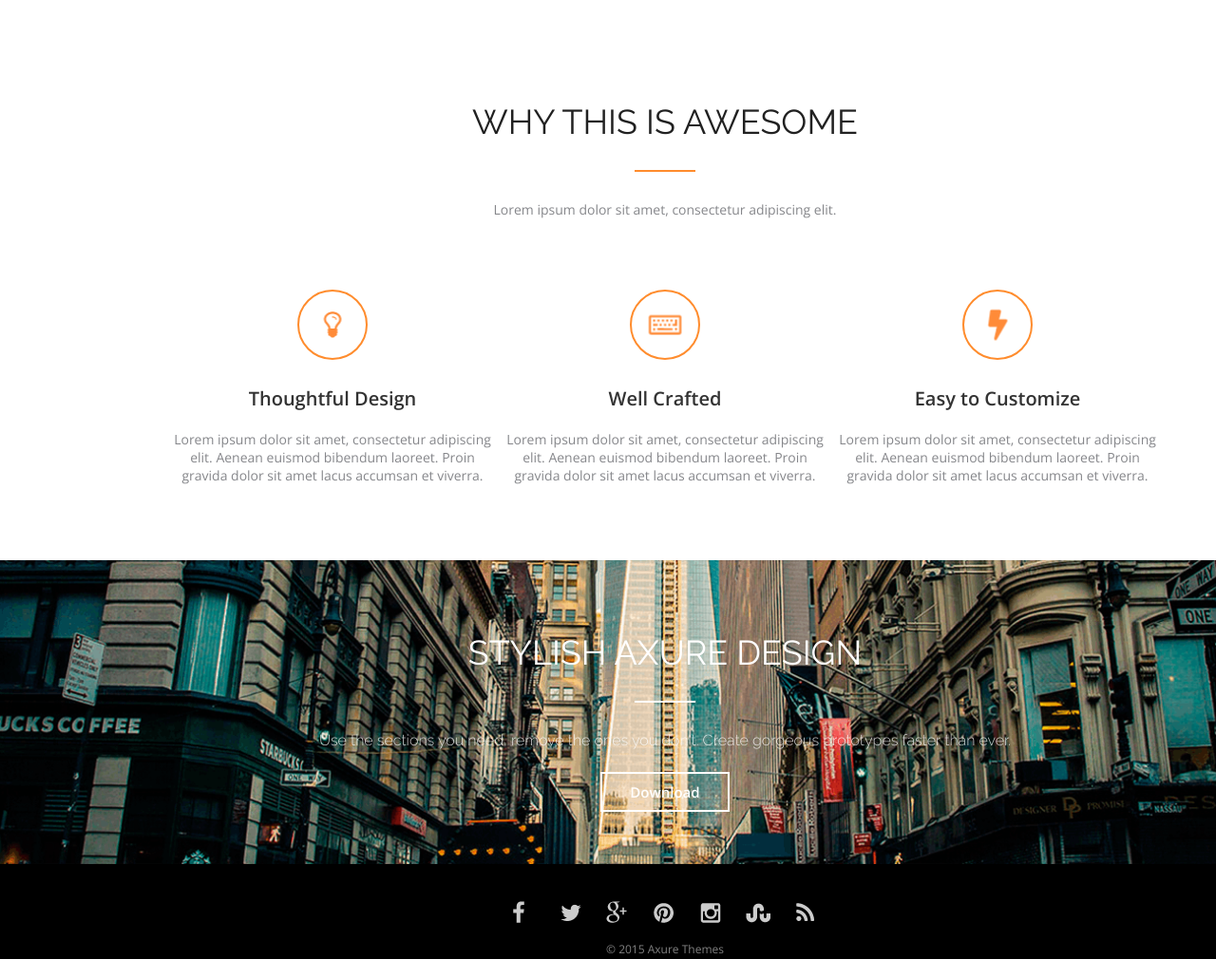
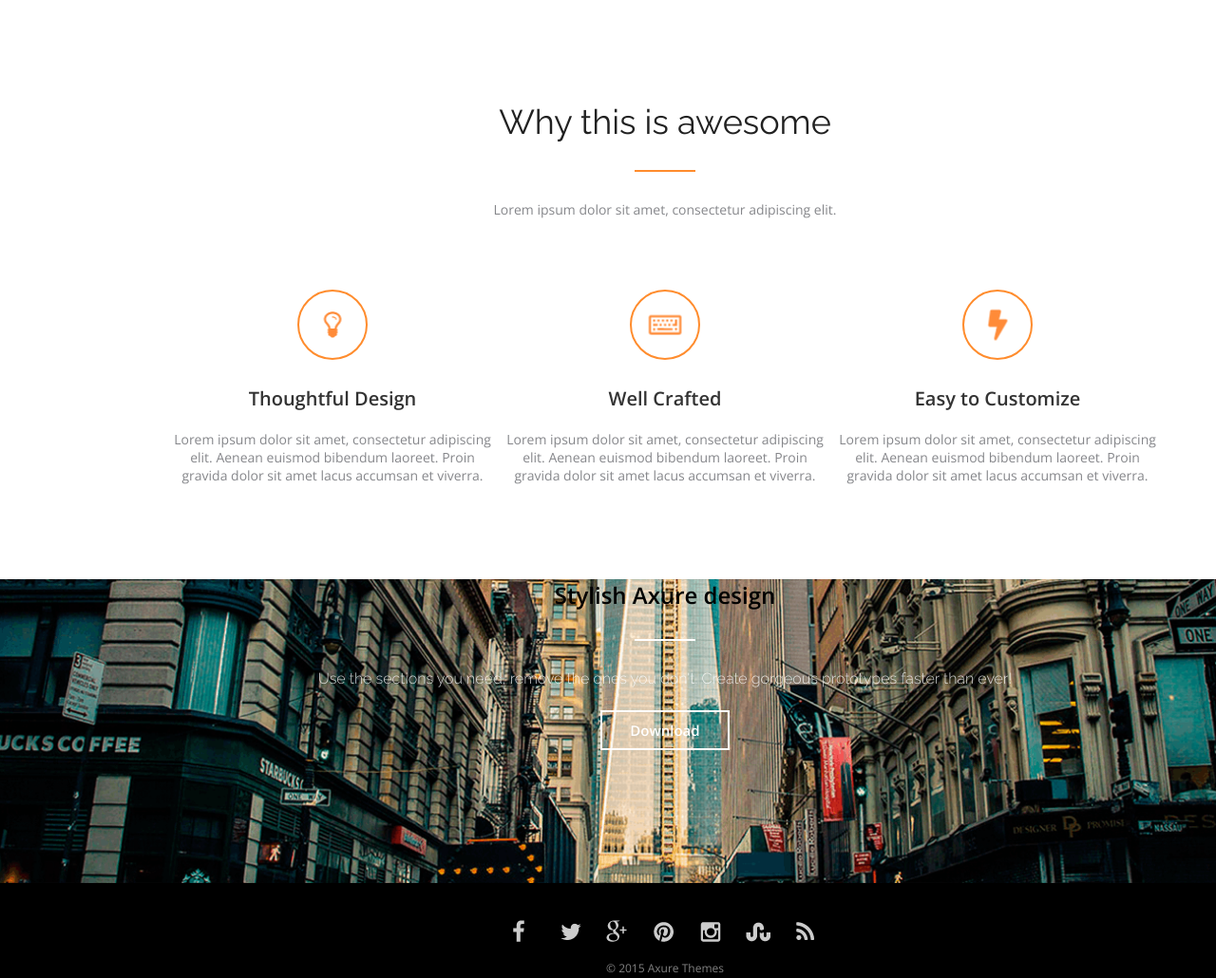
Before and after one commit to g5-freemen/lesson_3, a plain HTML site: page index.html in a window 1280 px wide. Shown: the top 1030 px of the page at 95% size. Drawn offline with nearby package versions, Linux system fonts and the light colour scheme.

Commit message:
h1 tag fix

```diff
--- a/index.html
+++ b/index.html
@@ -2,13 +2,13 @@
 <html lang="en">
 <head>
     <meta charset="UTF-8">
-    <title>CSS and sprite</title>
+    <title>Axure Design studio</title>
     <link href="style/main.css" rel="stylesheet">
     <link href="https://fonts.googleapis.com/css2?family=Open+Sans:wght@400;600&family=Raleway:wght@300;400&display=swap" rel="stylesheet">
 </head>
 <body>
 <div class="wrap">
-    <h1>WHY THIS IS AWESOME</h1>
+    <h1>Why this is awesome</h1>
     <hr>
     <h3>Lorem ipsum dolor sit amet, consectetur adipiscing elit.</h3>
 
@@ -43,19 +43,21 @@
 </div>
 
 <div class="wrapper">
-    <h1 class="title">STYLISH AXURE DESIGN</h1>
+    <div class="background">
+    <h2 class="subtitle">Stylish Axure design</h2>
     <hr class="divider-white">
-    <h3 class="sometext">Use the sections you need, remove the ones you don't. Create gorgeous prototypes faster than ever.</h3>
+    <h3 class="sometext">Use the sections you need, remove the ones you don't. Create gorgeous prototypes faster than ever!</h3>
     <form action="https://www.w3schools.com/howto/howto_html_download_link.asp" target="_blank">
         <!-- делаем кнопку, которая откроет ссылку в новом окне -->
         <button class="download-button">
         Download
         </button>
     </form>
+    </div>
 </div>
 
 <footer>
-    <span>   <!-- делаем ссылки на соцсети с помощью спрайта -->
+    <div>   <!-- делаем ссылки на соцсети с помощью спрайта -->
         <a href="https://www.facebook.com/" class="facebook"></a>
         <a href="https://twitter.com/" class="twitter"></a>
         <a href="https://www.google.ru/" class="gplus"></a>
@@ -63,11 +65,11 @@
         <a href="https://www.instagram.com/" class="instagram"></a>
         <a href="https://www.stumbleupon.com/" class="stumbleupon"></a>
         <a href="http://rss.by/" class="rss"></a>
+    </div>
+
+    <span>
+    &copy; 2015 Axure Themes
     </span>
-
-    <div>
-    &copy; 2015 Axure Themes
-    </div>
 </footer>
 
 </body>
```
